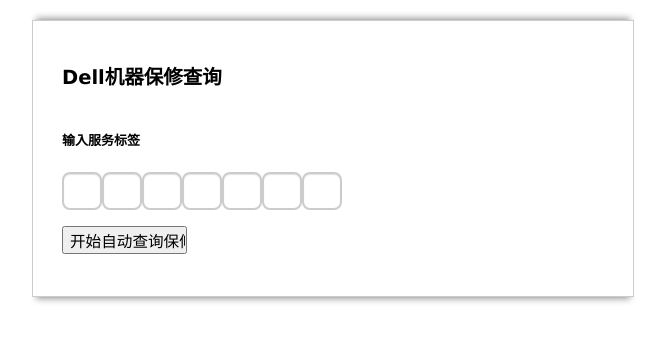
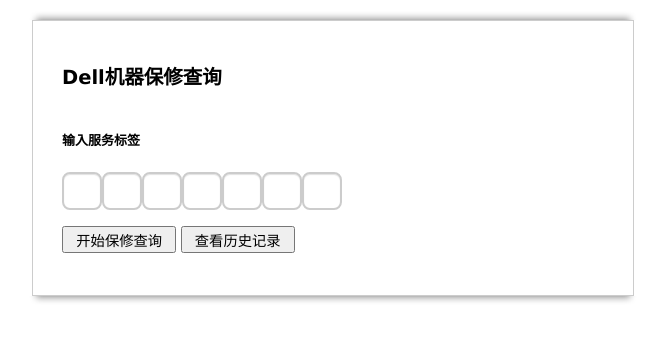
Before and after one commit to LK-Tmac1/DellWarranty, a Flask app: page /home in a window 1280 px wide. Shown: the top 342 px of the page, without its empty margins (307-972 px from the left). Run offline with Flask 2, Linux system fonts and the light colour scheme.

Commit message:
search historical from home page

```diff
--- a/src/run.py
+++ b/src/run.py
@@ -18,9 +18,14 @@
 		svc = str(request.form['svc' + str(i)]).upper()
 		svc_L.append(svc if check_letter_valid(svc) else svc_placeholder)
 		svctag = svc_delimitor.join(svc_L)
-	cmd_L = ["python", "./py/main.py", "--parent_path=" + parent_path, "--svctag=" + svctag, "--job_mode=" + job_mode_dell_asset]
-	subprocess.Popen(cmd_L)
-	return redirect(search_url+"%s&new_job=true" % svctag)
+	redirect_url = search_url + svctag + "&new_job="
+	if 'new_job' in request.form:
+		# cmd_L = ["python", "./py/main.py", "--parent_path=" + parent_path, "--svctag=" + svctag, "--job_mode=" + job_mode_dell_asset]
+		# subprocess.Popen(cmd_L)
+		redirect_url += "true"
+	elif 'history' in request.form:
+		redirect_url += "false"
+	return redirect(redirect_url)
 
 @app.route('/search')
 def search():
--- a/src/static/view.css
+++ b/src/static/view.css
@@ -115,6 +115,6 @@
 
 .buttons input
 {
-	font-size:120%;
-	margin-right:5px;
+	font-size:110%;
+	margin-right:0px;
 }
--- a/src/templates/home.html
+++ b/src/templates/home.html
@@ -41,7 +41,8 @@
 			<input type="text" name="svc6" class="search-field" style="width:20px;text-transform:uppercase" maxlength="1"/>
 			<input type="text" name="svc7" class="search-field" style="width:20px;text-transform:uppercase" maxlength="1"/>
 			</li>
-			<li class="buttons"><input id="saveForm" class="button_text" type="submit" value="开始自动查询保修" class="submit" style="width:8em;height:auto"/></li>
+			<li class="buttons"><input id="saveForm" class="button_text" type="submit" value="开始保修查询" name="new_job" class="submit" style="width:8em;height:auto"/>
+			<input id="saveForm" class="button_text" type="submit" value="查看历史记录" name="history" class="submit" style="width:8em;height:auto"/></li>
 		</ul>
 		</form>
 	</div>
--- a/src/templates/search.html
+++ b/src/templates/search.html
@@ -37,7 +37,7 @@
 			{% endif %}
 
 			{%  if dell_asset_L|length > 0 %}
-				<h4>以下是针对服务标签 <font color="red">{{ svctag }}</font> 已经找到的保修信息：</h4></li>
+				<h4>以下是针对服务标签 <font color="red">{{ svctag }}</font> 已经找到的 <font color="red">{{ dell_asset_L|length }}</font> 条保修记录：</h4></li>
 				<table>
 					<tr>
 					<th>机器型号</th>
@@ -71,7 +71,7 @@
 					{% endfor %}
 				</table>
 			{% else %}
-				<h4>服务标签 <font color="red">{{ svctag }}</font> 暂无任何结果。</h4></li>
+				<h4>服务标签 <font color="red">{{ svctag }}</font> 暂无任何历史记录。</h4></li>
 			{% endif %}
 		</ul>
 		</form>
```
